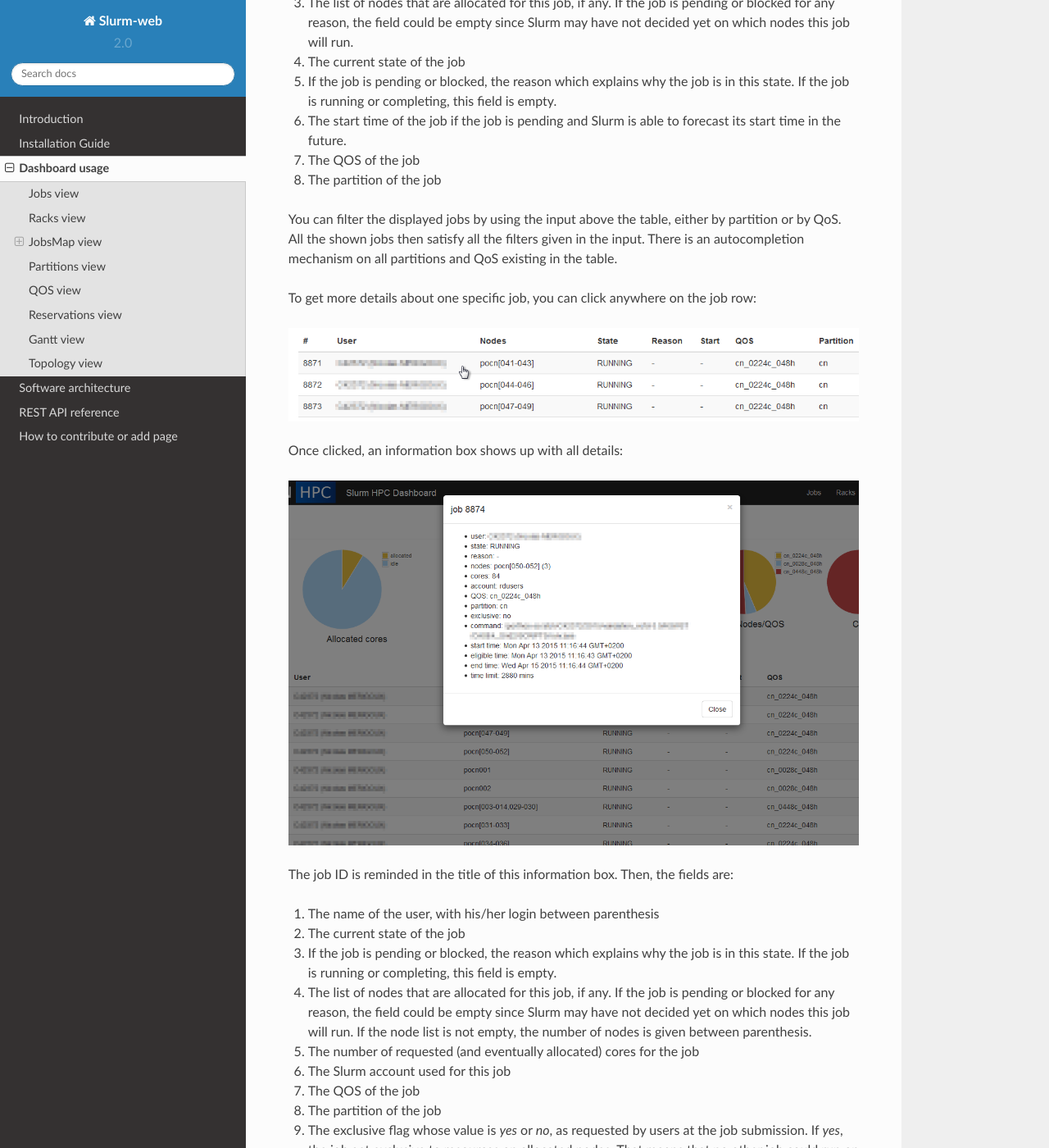
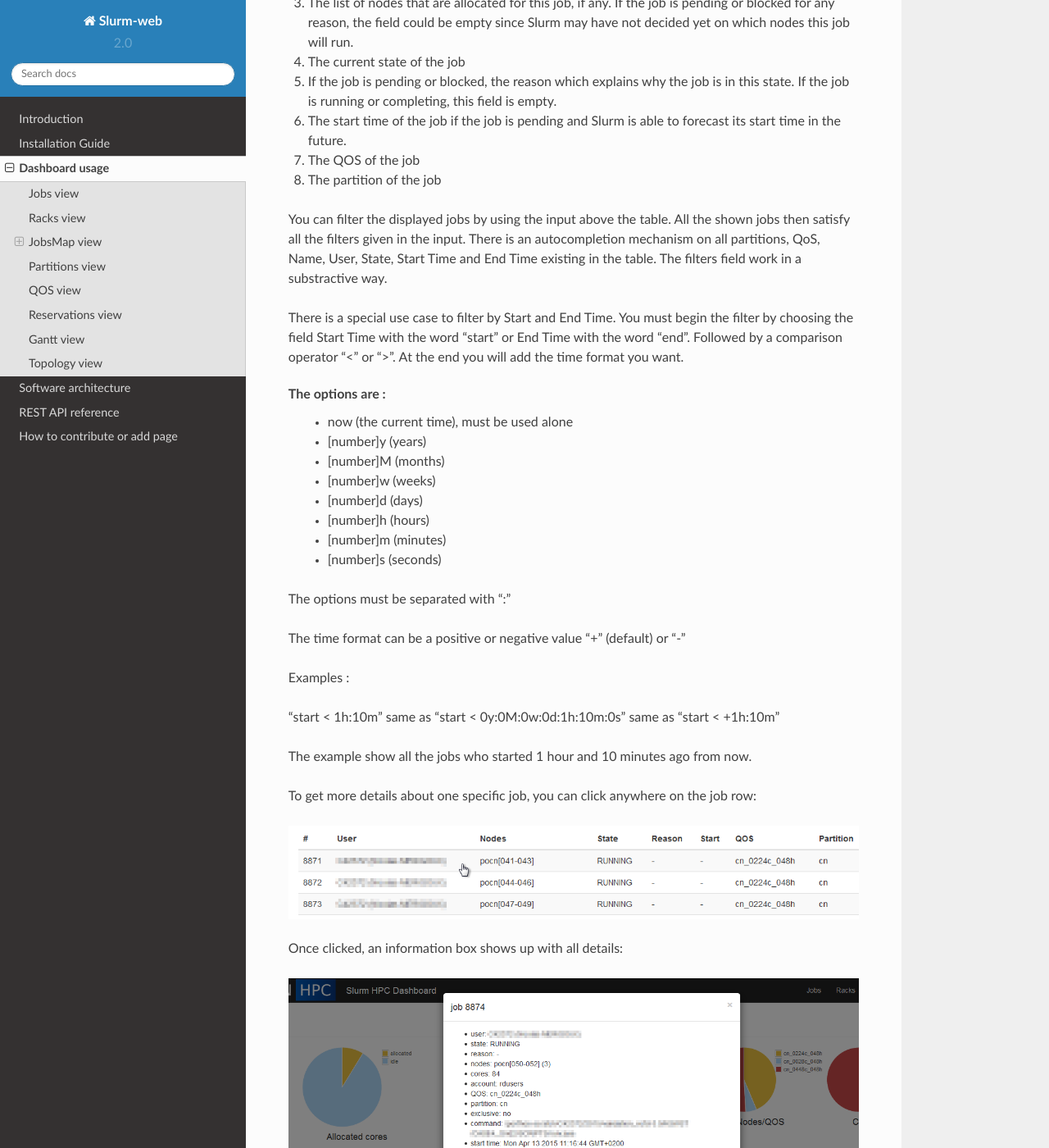
Before and after one commit to rackslab/Slurm-web, a Sphinx documentation site: the page built from doc/usage.rst, in a window 1280 px wide and 1400 px high, scrolled down 1881 px. Shown: the whole window at 82% size. Built offline with Sphinx 7.4.7 and the Read the Docs theme 2.0.0, drawn with Linux system fonts in a browser that asks for light colours.

Commit message:
add usage documentation for new filters in jobs view #83

```diff
--- a/doc/usage.rst
+++ b/doc/usage.rst
@@ -72,10 +72,37 @@ There are 8 columns:
 #. The QOS of the job
 #. The partition of the job
 
-You can filter the displayed jobs by using the input above the table, either
-by partition or by QoS. All the shown jobs then satisfy all the filters given
-in the input. There is an autocompletion mechanism on all partitions and QoS
-existing in the table.
+You can filter the displayed jobs by using the input above the table. All the
+shown jobs then satisfy all the filters given in the input. There is an
+autocompletion mechanism on all partitions, QoS, Name, User, State, Start Time
+and End Time existing in the table. The filters field work in a substractive
+way.
+
+There is a special use case to filter by Start and End Time. You must begin the
+filter by choosing the field Start Time with the word "start" or End Time with
+the word "end". Followed by a comparison operator "<" or ">". At the end you
+will add the time format you want.
+
+The options are :
+  - now (the current time), must be used alone
+  - [number]y (years)
+  - [number]M (months)
+  - [number]w (weeks)
+  - [number]d (days)
+  - [number]h (hours)
+  - [number]m (minutes)
+  - [number]s (seconds)
+
+The options must be separated with ":"
+
+The time format can be a positive or negative value "+" (default) or "-"
+
+Examples :
+
+"start < 1h:10m" same as "start < 0y:0M:0w:0d:1h:10m:0s" same as
+"start < +1h:10m"
+
+The example show all the jobs who started 1 hour and 10 minutes ago from now.
 
 To get more details about one specific job, you can click anywhere on the job
 row:
```
